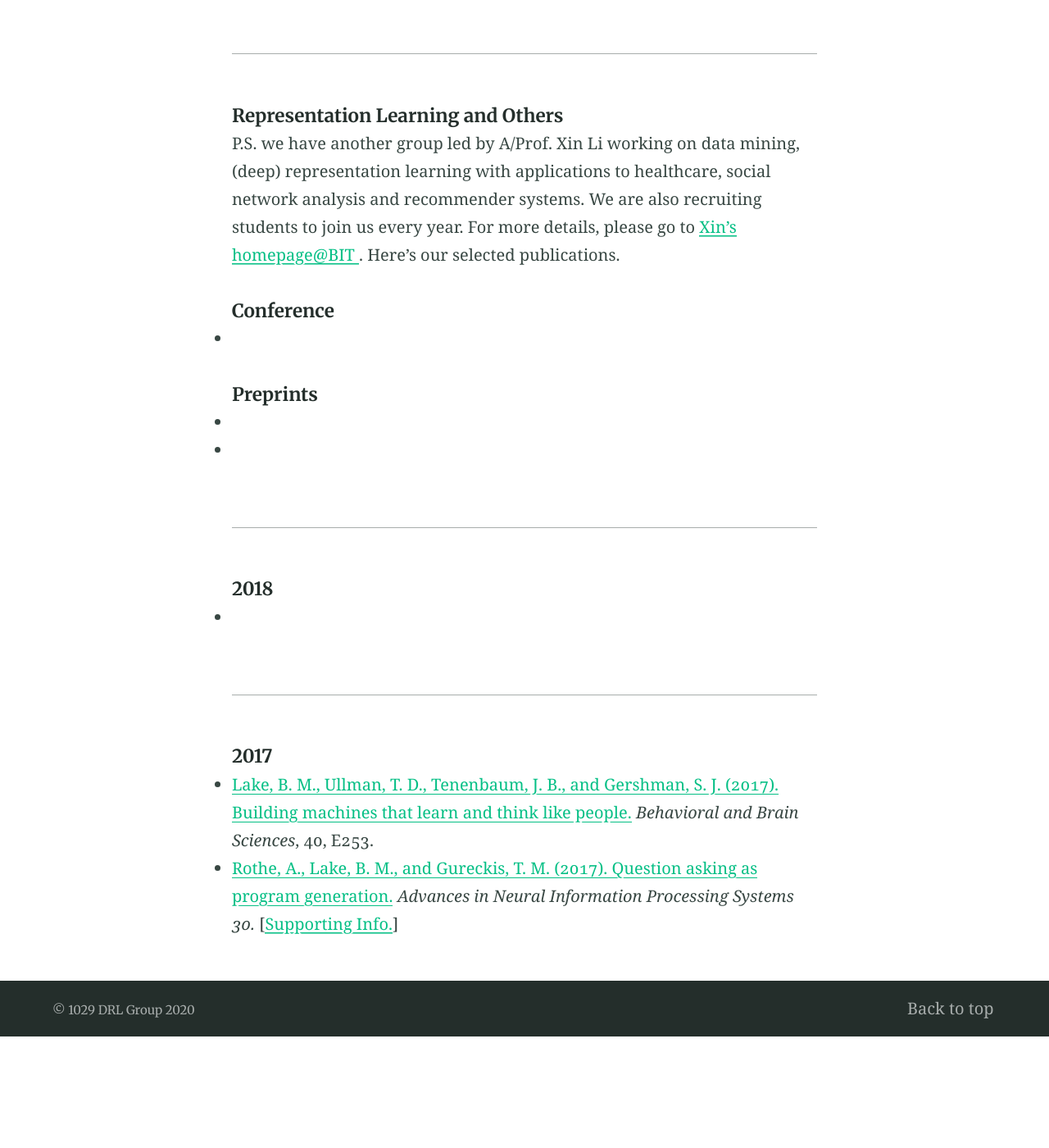
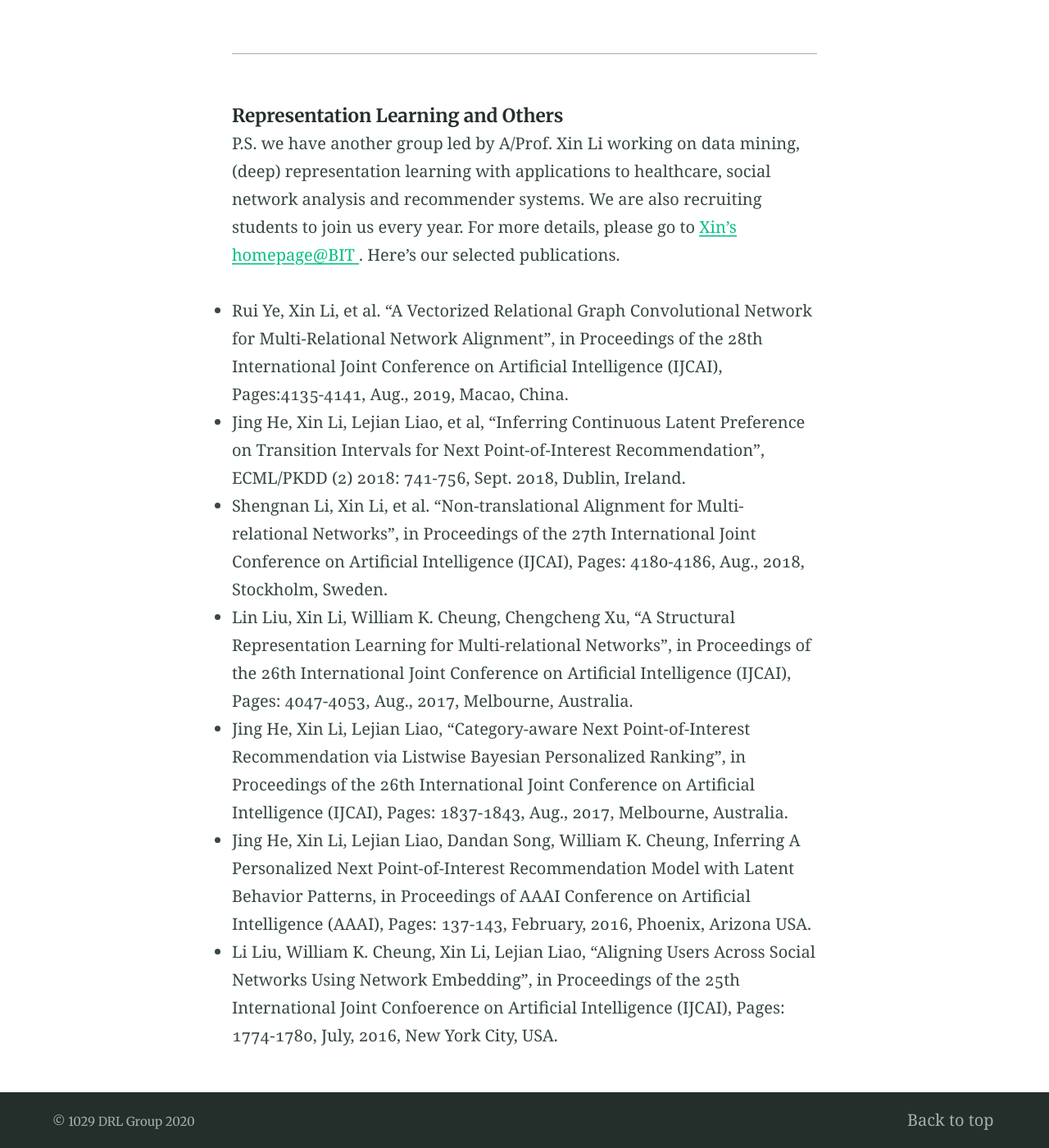
Before and after one commit to nengnengli/bit1029public.github.io, a Jekyll site: the page built from publications.md, in a window 1280 px wide and 1400 px high, scrolled down 769 px. Shown: the whole window at 82% size. Built offline with Jekyll 4.4.1, drawn with Linux system fonts in a browser that asks for light colours; before the commit the page ends 2033 px from its top, so only the background shows below that; some of the changed text lies outside the part shown.

Commit message:
Update publications.md

```diff
--- a/publications.md
+++ b/publications.md
@@ -23,7 +23,21 @@ collectionpage: pages
 
 P.S. we have another group led by A/Prof. Xin Li working on data mining, (deep) representation learning with applications to healthcare, social network analysis and recommender systems. We are also recruiting students to join us every year. For more details, please go to <a href="http://cs.bit.edu.cn/szdw/jsml/js/lixin/index.htm" > Xin's homepage@BIT </a>.  Here's our selected publications.
 
-##### Conference
+-  Rui Ye, Xin Li, et al. “A Vectorized Relational Graph Convolutional Network for Multi-Relational Network Alignment”, in Proceedings of the 28th International Joint Conference on Artificial Intelligence (IJCAI), Pages:4135-4141, Aug., 2019, Macao, China.
+
+-  Jing He, Xin Li, Lejian Liao, et al, “Inferring Continuous Latent Preference on Transition Intervals for Next Point-of-Interest Recommendation”, ECML/PKDD (2) 2018: 741-756, Sept. 2018, Dublin, Ireland.
+
+-  Shengnan Li, Xin Li, et al. “Non-translational Alignment for Multi-relational Networks”, in Proceedings of the 27th International Joint Conference on Artificial Intelligence (IJCAI), Pages: 4180-4186, Aug., 2018, Stockholm, Sweden.
+
+- Lin Liu, Xin Li, William K. Cheung, Chengcheng Xu, “A Structural Representation Learning for Multi-relational Networks”, in Proceedings of the 26th International Joint Conference on Artificial Intelligence (IJCAI), Pages: 4047-4053, Aug., 2017, Melbourne, Australia.
+
+- Jing He, Xin Li, Lejian Liao, “Category-aware Next Point-of-Interest Recommendation via Listwise Bayesian Personalized Ranking”, in Proceedings of the 26th International Joint Conference on Artificial Intelligence (IJCAI), Pages: 1837-1843, Aug., 2017, Melbourne, Australia.
+
+- Jing He, Xin Li, Lejian Liao, Dandan Song, William K. Cheung, Inferring A Personalized Next Point-of-Interest Recommendation Model with Latent Behavior Patterns, in Proceedings of AAAI Conference on Artificial Intelligence (AAAI), Pages: 137-143, February, 2016, Phoenix, Arizona USA.
+
+-  Li Liu, William K. Cheung, Xin Li, Lejian Liao, “Aligning Users Across Social Networks Using Network Embedding”, in Proceedings of the 25th International Joint Conf0erence on Artificial Intelligence (IJCAI), Pages: 1774-1780, July, 2016, New York City, USA.
+
+<!--- ##### Conference
 
 -
 
@@ -45,3 +59,4 @@ P.S. we have another group led by A/Prof. Xin Li working on data mining, (deep)
 - <a href="https://cims.nyu.edu/~brenden/papers/LakeEtAl2017BBS.pdf">Lake, B. M., Ullman, T. D., Tenenbaum, J. B., and Gershman, S. J. (2017). Building machines that learn and think like people.</a> <em>Behavioral and Brain Sciences</em>, 40, E253.
 
 - <a href="https://cims.nyu.edu/~brenden/papers/RotheEtAl2017NIPS.pdf">Rothe, A., Lake, B. M., and Gureckis, T. M. (2017). Question asking as program generation.</a> <em> Advances in Neural Information Processing Systems 30. </em> [<a href="https://cims.nyu.edu/~brenden/papers/RotheEtAl2017NIPS_supp.pdf">Supporting Info.</a>]
+--->
```
Also changed, not shown: other parts of publications.md (+5 -5 lines).
